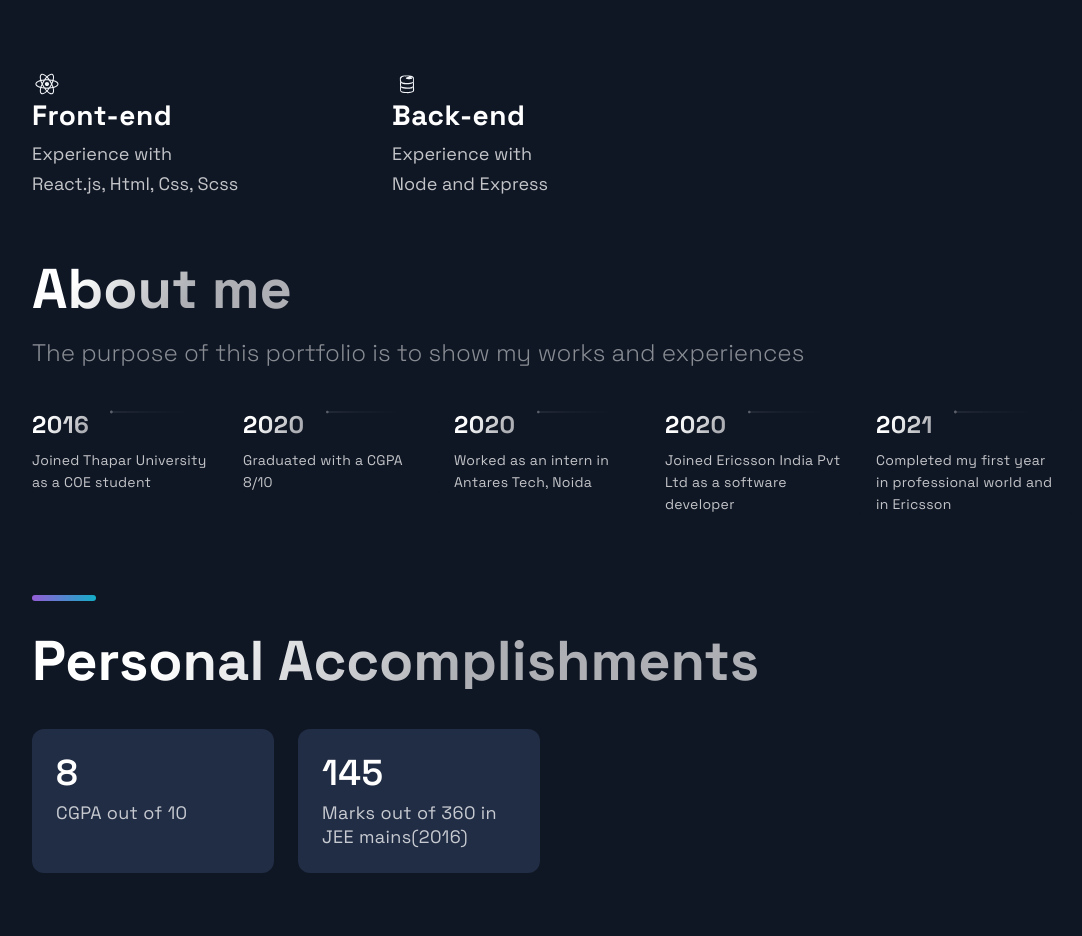
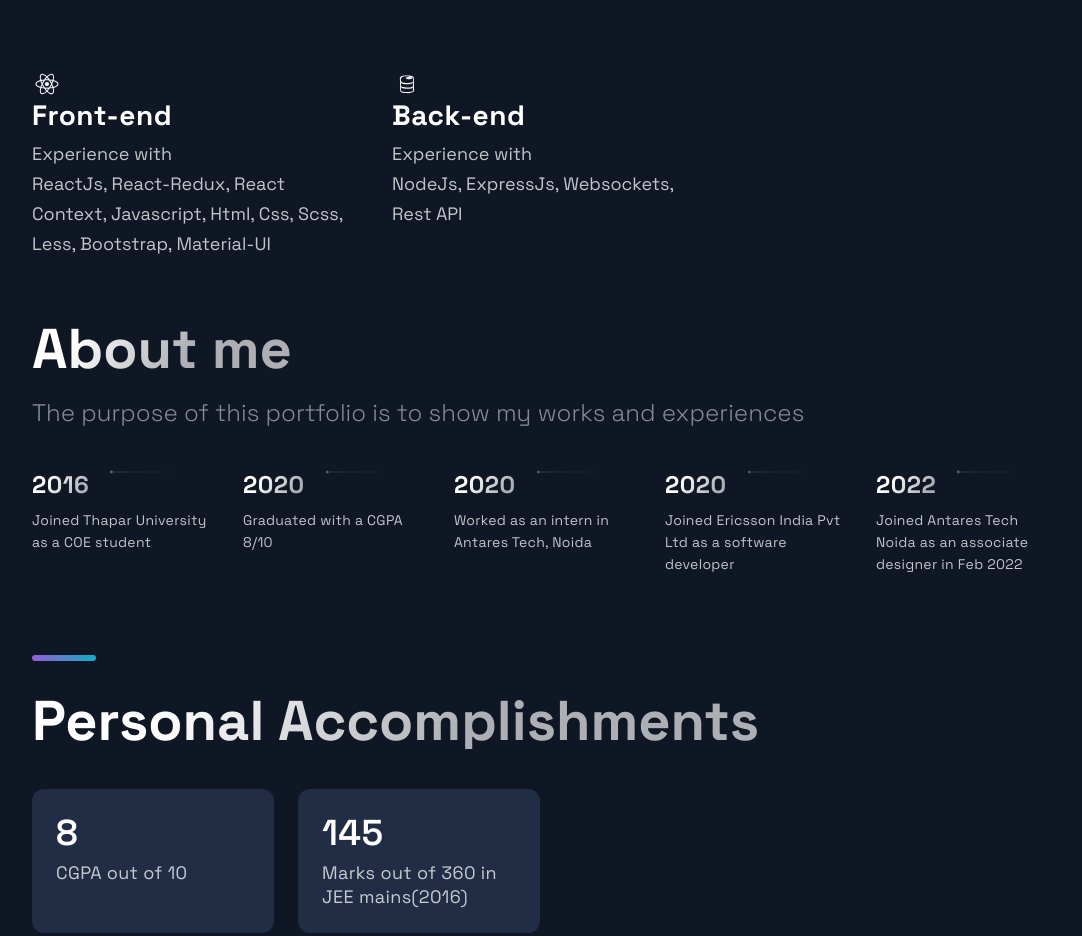
Before and after one commit to kunalvirmani98/portfolio, a Next.js app: page / in a window 1280 px wide. Shown: the part 2380-3316 px from the top of the page, without its empty margins (88-1170 px from the left). Built offline with nearby package versions, Linux system fonts and the light colour scheme.

Commit message:
updated timeline and tech stack

```diff
--- a/src/components/Technologies/Technologies.js
+++ b/src/components/Technologies/Technologies.js
@@ -19,7 +19,7 @@ const Technologies = () => (
           <ListTitle>Front-end</ListTitle>
           <ListParagraph>
             Experience with <br />
-            React.js, Html, Css, Scss
+            ReactJs, React-Redux, React Context, Javascript, Html, Css, Scss, Less, Bootstrap, Material-UI
           </ListParagraph>
         </ListContainer>
       </ListItem>
@@ -29,7 +29,7 @@ const Technologies = () => (
           <ListTitle>Back-end</ListTitle>
           <ListParagraph>
             Experience with <br />
-            Node and Express
+            NodeJs, ExpressJs, Websockets, Rest API
           </ListParagraph>
         </ListContainer>
       </ListItem>
--- a/src/constants/constants.js
+++ b/src/constants/constants.js
@@ -5,8 +5,8 @@ export const projects = [
     image: '/images/portfolio.png',
     tags: ['Styled-components', 'React', 'Next'],
     source: 'https://google.com',
-    //visit: 'https://github.com/kunalvirmani98/portfolio',
-    visit: 'https://google.com',
+    visit: 'https://github.com/kunalvirmani98/portfolio',
+	  // visit: 'https://google.com',
     id: 0,
   },
   {
@@ -15,8 +15,8 @@ export const projects = [
     image: '/images/pets.jpg',
     tags: ['React', 'JavaScript'],
     source: 'https://google.com',
-    //visit: 'https://github.com/kunalvirmani98/adopt-me',
-    visit: 'https://google.com',
+    visit: 'https://github.com/kunalvirmani98/adopt-me',
+	  // visit: 'https://google.com',
     id: 1,
   },
   {
@@ -25,8 +25,8 @@ export const projects = [
     image: '/images/quiz.jpg',
     tags: ['React', 'JavaScript'],
     source: 'https://google.com',
-    //visit: 'https://github.com/kunalvirmani98/quizzo',
-    visit: 'https://google.com',
+    visit: 'https://github.com/kunalvirmani98/quizzo',
+	// visit: 'https://google.com',
     id: 2,
   },
   {
@@ -46,5 +46,5 @@ export const TimeLineData = [
   { year: 2020, text: 'Graduated with a CGPA 8/10', },
   { year: 2020, text: 'Worked as an intern in Antares Tech, Noida', },
   { year: 2020, text: 'Joined Ericsson India Pvt Ltd as a software developer', },
-  { year: 2021, text: 'Completed my first year in professional world and in Ericsson', },
+  { year: 2022, text: 'Joined Antares Tech Noida as an associate designer in Feb 2022', },
 ];
```
